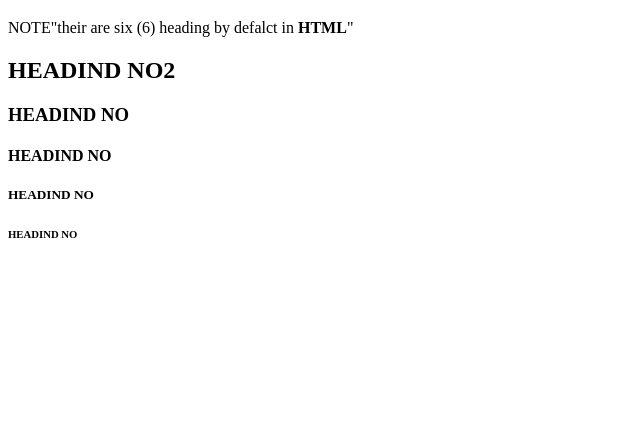
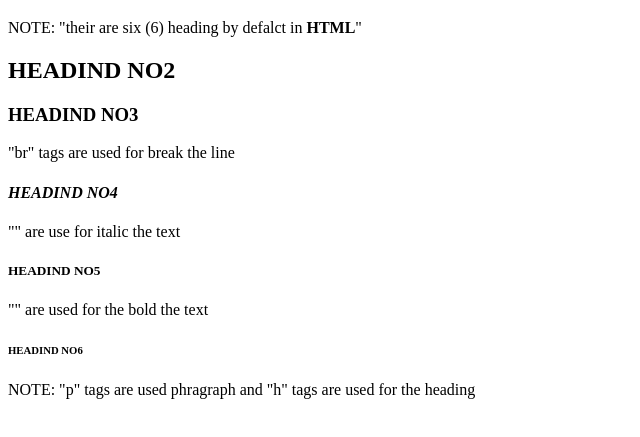
Before and after one commit to khalil-Ur-Rahman/practics, a plain HTML site: page index.html in a window 1280 px wide. Shown: the part 61-498 px from the top of the page, without its empty margins (0-640 px from the left). Drawn offline with Linux system fonts and the light colour scheme.

Commit message:
Update index.html
add some basic tads

```diff
--- a/index.html
+++ b/index.html
@@ -8,12 +8,17 @@
 </head>
 <body>
     <h1>HEADING NO1</h1>
-    <p>NOTE"their are six (6) heading by defalct in <b>HTML</b>"</p>
+    <p>NOTE: "their are six (6) heading by defalct in <b>HTML</b>"</p>
     <h2>HEADIND NO2</h2>
-    <h3>HEADIND NO</h3>
-    <h4>HEADIND NO</h4>
-    <h5>HEADIND NO</h5>
-    <h6>HEADIND NO</h6>
+
+    <h3>HEADIND NO3</h3>
+    <p> "br" tags are used for break the line</p>
+    <h4><i>HEADIND NO4</i></h4>
+    <p>"<i></i>"  are use for italic the text  </p>
+    <h5><b>HEADIND NO5</b></h5>
+    <p>"<b></b>" are used for the bold  the text</p>
+    <h6>HEADIND NO6</h6>
+    <p>NOTE: "p" tags are used phragraph and "h" tags are used for the heading</p>
 
 </body>
 </html>
```
